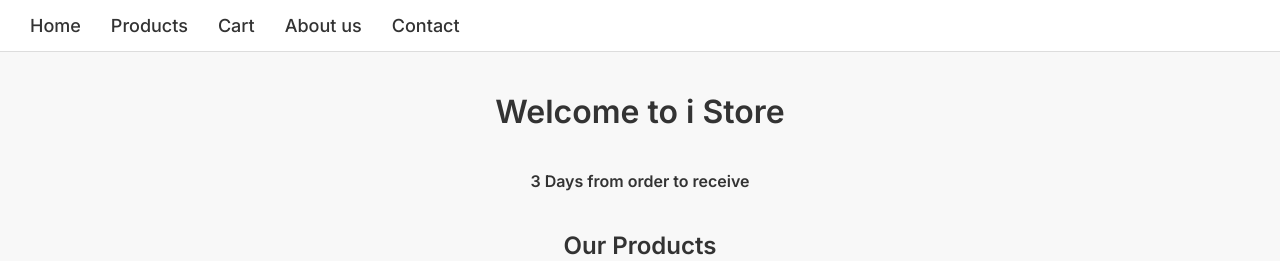
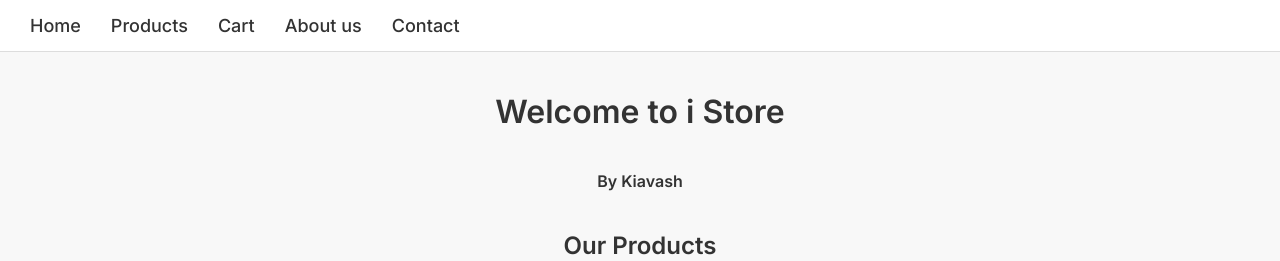
Before and after one commit to kiaxvsh/iStore, a plain HTML site: page index.html in a window 1280 px wide. Shown: the top 261 px of the page. Drawn offline with Linux system fonts and the light colour scheme.

Commit message:
Update index.html

```diff
--- a/index.html
+++ b/index.html
@@ -131,7 +131,7 @@ h1, h2,p {
 <body>
 
     <h1>Welcome to i Store</h1>
-    <p>3 Days from order to receive</p>
+    <p>By Kiavash</p>
 
 
     <h2>Our Products</h2>
```
